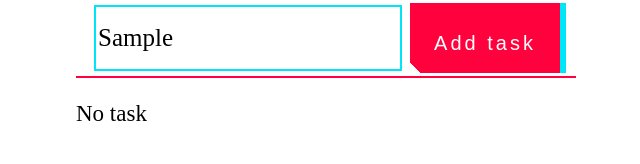
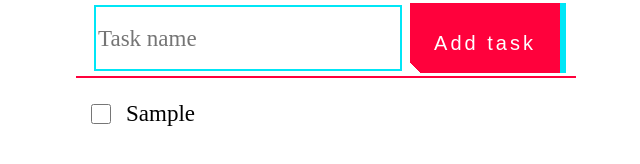
Before and after one commit to inanimate631/To-do-list, a plain HTML site: page index.html in a window 1280 px wide. Both pictures are taken after typing "Sample" into the empty fields and a click on the button "Add task". Shown: the whole page, without its empty margins (314-954 px from the left). Drawn offline with Linux system fonts and the light colour scheme.

Commit message:
feat: add functional

```diff
--- a/css/main.css
+++ b/css/main.css
@@ -140,4 +140,25 @@
 
 .massange {
     font-size: 23px;
+    text-align: center;
 }
+
+.task{
+    display: flex;
+    align-items: center;
+    font-size: 23px;
+}
+
+.task input{
+    margin: 15px;
+    height: 20px;
+    width: 20px;
+}
+
+.completed{
+    background-color: #00E6F6;
+}
+
+.completed p{
+    text-decoration: line-through;
+}
--- a/js/main.js
+++ b/js/main.js
@@ -0,0 +1,45 @@
+const btn = document.querySelector('.add-task__button')
+const taskInput = document.querySelector('#task__name')
+const massage = document.querySelector('.massange')
+const taskList = document.querySelector('.task__list')
+
+btn.addEventListener('click', addTask);
+
+function createTask(text) {
+    let div = document.createElement("div")
+    div.classList.add("task")
+
+    let input = document.createElement("input")
+    input.addEventListener('click', changeTaskState)
+    input.type = "checkbox"
+
+    let p = document.createElement("p")
+    p.innerHTML = text
+
+    div.append(input)
+    div.append(p)
+
+    return div
+}
+
+function changeTaskState() {
+    if (this.checked) {
+        this.parentElement.classList.add('completed')
+    } else {
+        this.parentElement.classList.remove('completed')
+    }
+}
+
+function addTask() {
+    if (taskInput.value) {
+        if (!massage.hidden) {
+            massage.hidden = true
+        }
+
+        let newTask = createTask(taskInput.value)
+        taskList.append(newTask)
+        taskInput.value = '';
+    } else {
+        alert("Add name Task");
+    }
+}
```
